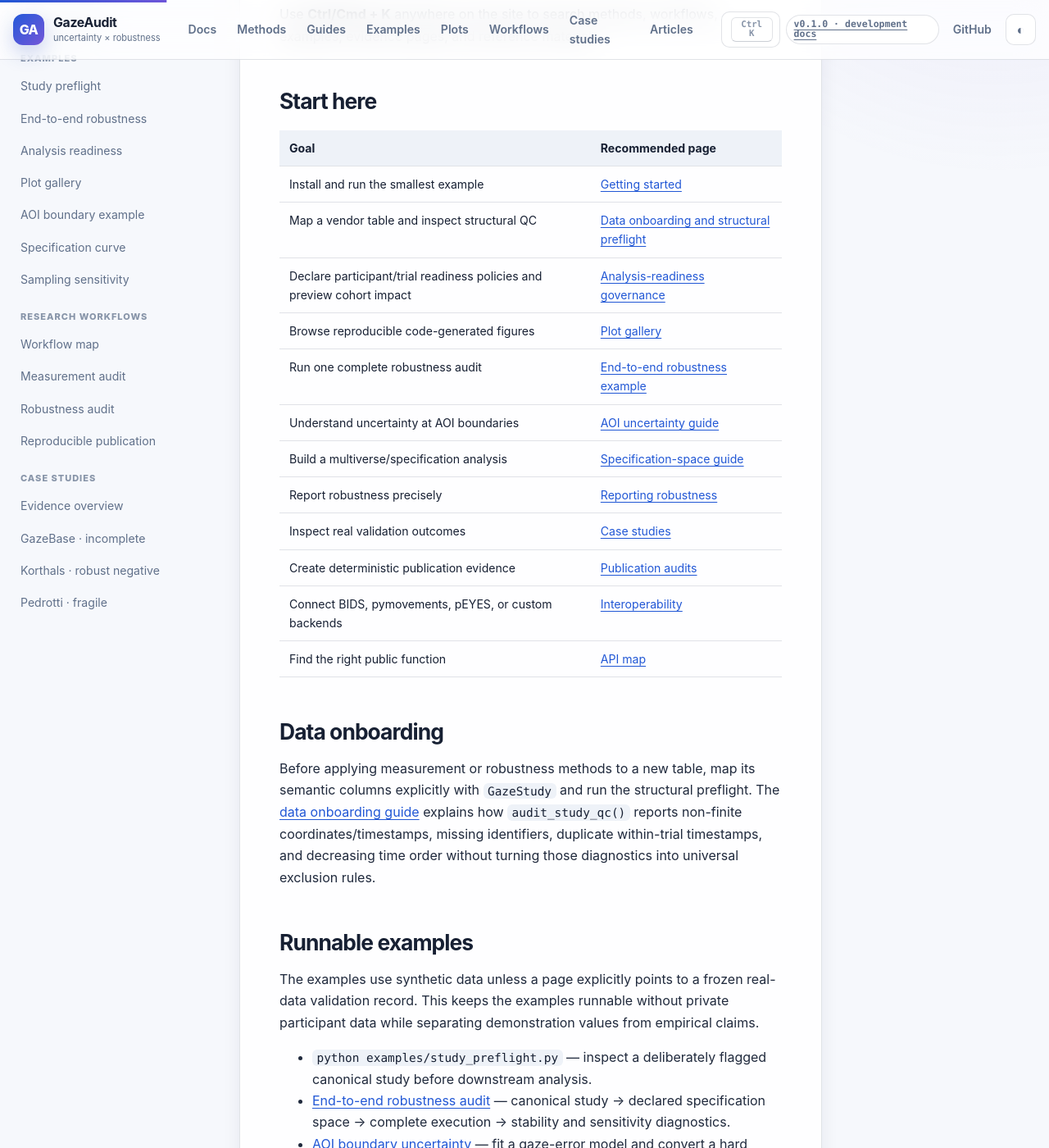
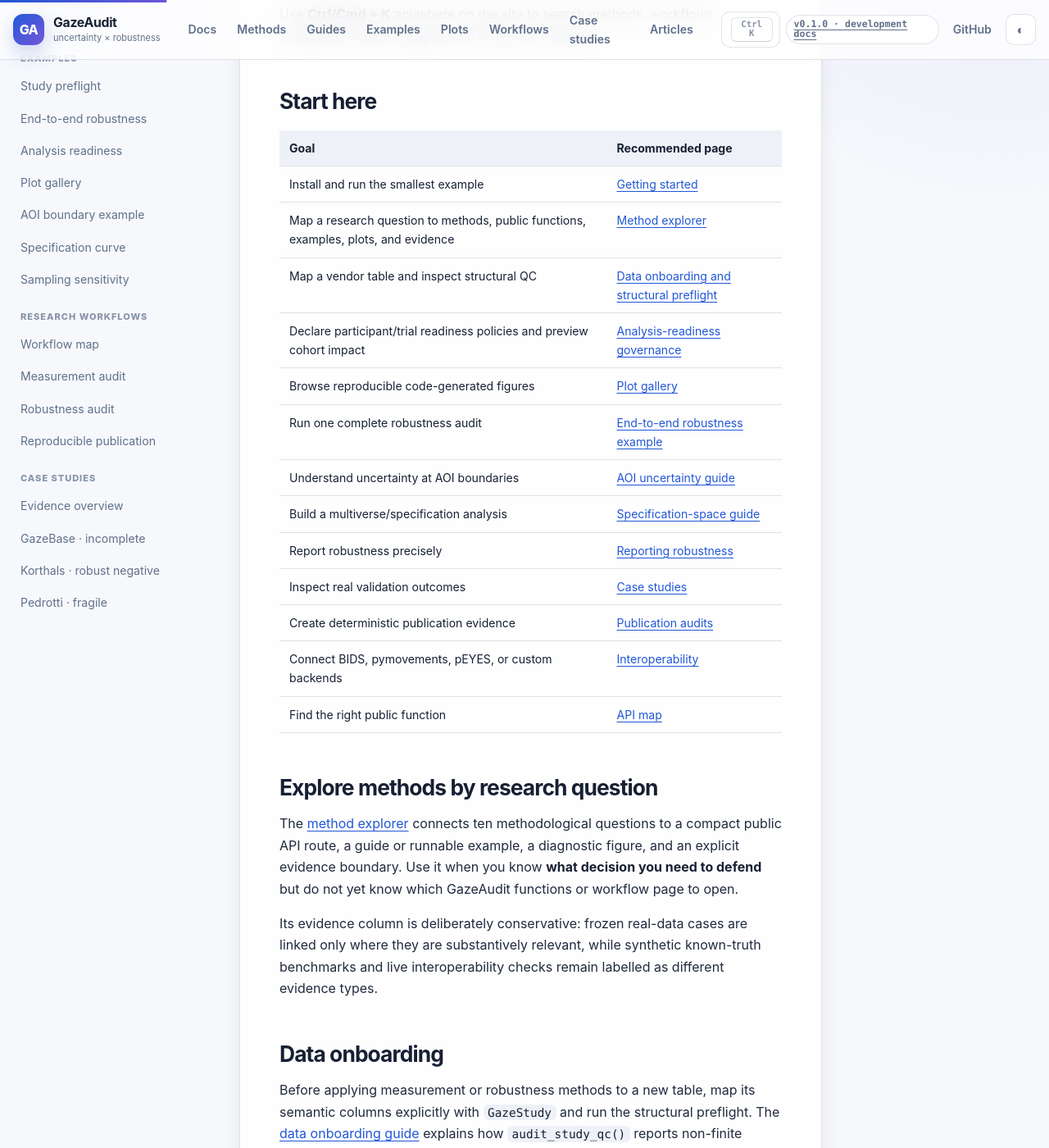
Before and after one commit to stefanosbalaskas/GazeAudit, a Jekyll site: the page built from docs/index.md, in a window 1280 px wide and 1400 px high, scrolled down 631 px. Shown: the whole window at 82% size. Built offline with Jekyll 4.4.1, drawn with Linux system fonts in a browser that asks for light colours; some of the changed text lies outside the part shown.

Commit message:
docs: surface method explorer from documentation hub

```diff
--- a/docs/index.md
+++ b/docs/index.md
@@ -20,6 +20,7 @@ Use **Ctrl/Cmd + K** anywhere on the site to search methods, workflows, examples
 | Goal | Recommended page |
 |---|---|
 | Install and run the smallest example | [Getting started](getting-started/) |
+| Map a research question to methods, public functions, examples, plots, and evidence | [Method explorer](methods/) |
 | Map a vendor table and inspect structural QC | [Data onboarding and structural preflight](guides/data-onboarding/) |
 | Declare participant/trial readiness policies and preview cohort impact | [Analysis-readiness governance](guides/analysis-readiness/) |
 | Browse reproducible code-generated figures | [Plot gallery](plots/) |
@@ -31,6 +32,12 @@ Use **Ctrl/Cmd + K** anywhere on the site to search methods, workflows, examples
 | Create deterministic publication evidence | [Publication audits](guides/publication-audits/) |
 | Connect BIDS, pymovements, pEYES, or custom backends | [Interoperability](guides/interoperability/) |
 | Find the right public function | [API map](reference/api-map/) |
+
+## Explore methods by research question
+
+The [method explorer](methods/) connects ten methodological questions to a compact public API route, a guide or runnable example, a diagnostic figure, and an explicit evidence boundary. Use it when you know **what decision you need to defend** but do not yet know which GazeAudit functions or workflow page to open.
+
+Its evidence column is deliberately conservative: frozen real-data cases are linked only where they are substantively relevant, while synthetic known-truth benchmarks and live interoperability checks remain labelled as different evidence types.
 
 ## Data onboarding
 
```
